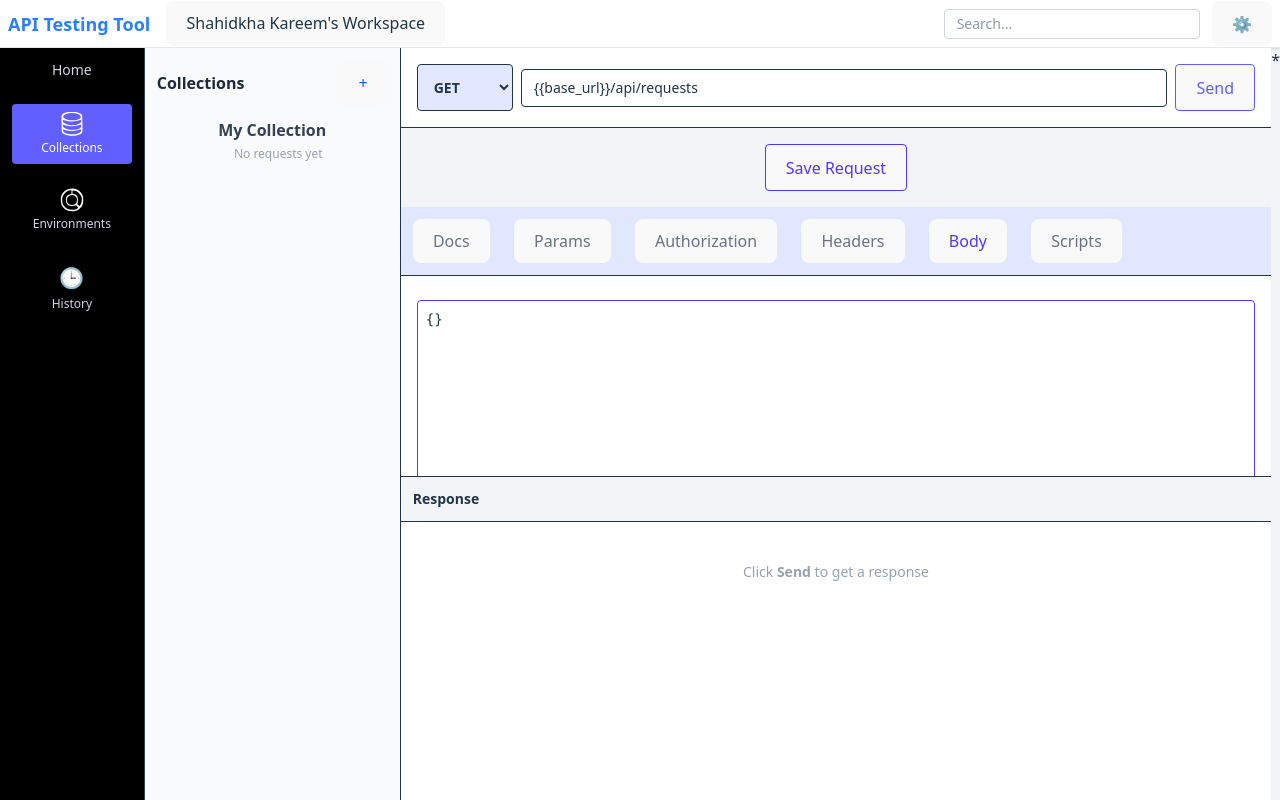
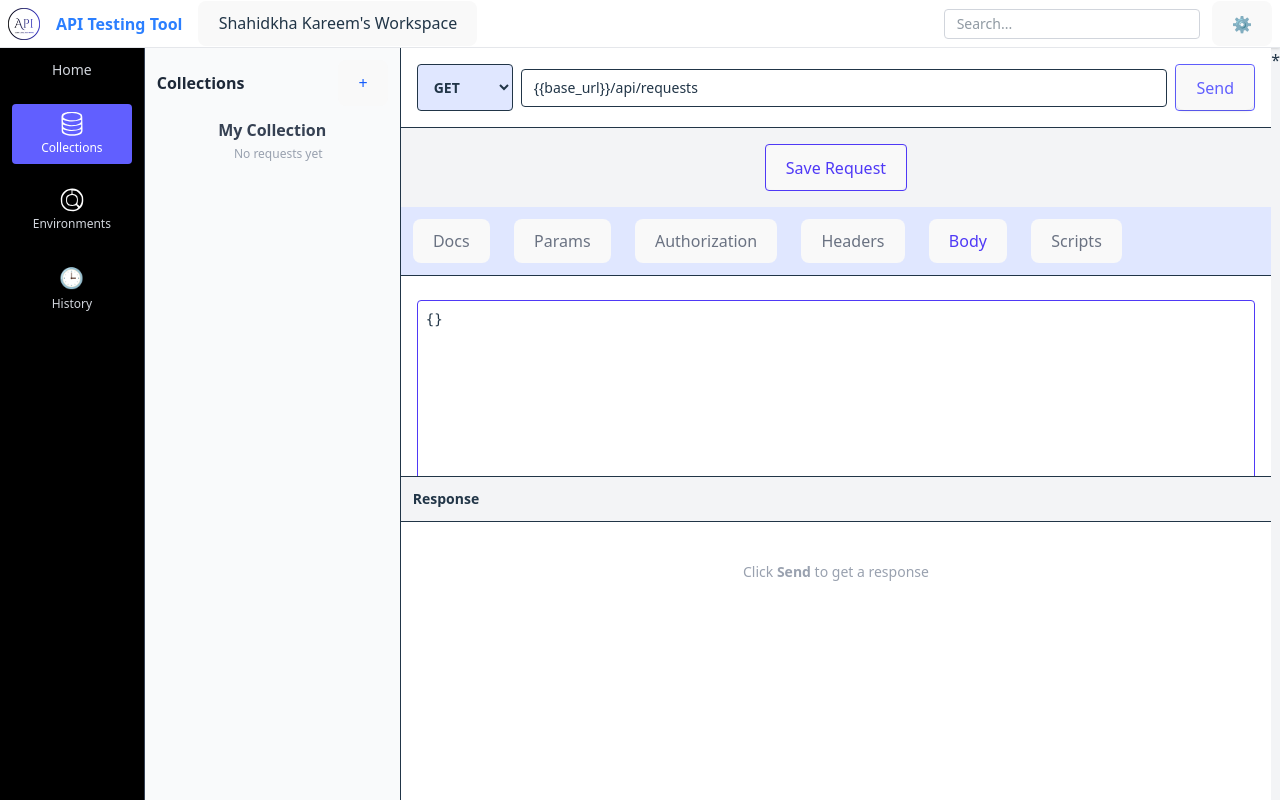
Before and after one commit to Shahidhakareem/ApiTestFrontend, a React (Vite) app: page /home in a window 1280 px wide. Built offline with nearby package versions, Linux system fonts and the light colour scheme.

Commit message:
Update Header.jsx

```diff
--- a/src/components/Header.jsx
+++ b/src/components/Header.jsx
@@ -1,13 +1,34 @@
 // src/components/Header.jsx
-import React from 'react';
+import React from "react";
+import { useNavigate } from "react-router-dom";
+import logo from "../assets/main_logo.png";
+
 
 const Header = () => {
+
+  const navigate = useNavigate()
+
+  const handleLogo = () =>{
+    navigate("/")
+  }
   return (
     <div className="flex items-center justify-between p-2 h-12 border-b border-gray-200 bg-white shadow-sm">
-
       {/* Left Side: Logo/Workspace */}
-      <div className="flex items-center space-x-4">
-        <span className="text-lg font-bold text-blue-500">API Testing Tool</span>
+      <div className="flex items-center   space-x-4">
+        <span>
+          {" "}
+          <div onClick={handleLogo}>
+            {" "}
+            <img
+              alt=""
+              src={logo}
+              className="h-20 w-auto mx-auto py-6 cursor-pointer"
+            />
+          </div>
+        </span><br/>
+        <span className="text-md font-bold text-blue-500">
+          API Testing Tool
+        </span>
         <button className="text-sm px-3 py-1 bg-gray-100 rounded hover:bg-gray-200">
           Shahidkha Kareem's Workspace
         </button>
@@ -21,8 +42,8 @@ const Header = () => {
           placeholder="Search..."
           className="p-1 px-3 border border-gray-300 rounded text-sm w-64 focus:outline-none focus:ring-1 focus:ring-orange-500"
         />
-        <button className="text-gray-600 hover:text-orange-500">⚙️</button> {/* Settings Icon */}
-
+        <button className="text-gray-600 hover:text-orange-500">⚙️</button>{" "}
+        {/* Settings Icon */}
       </div>
     </div>
   );
```
